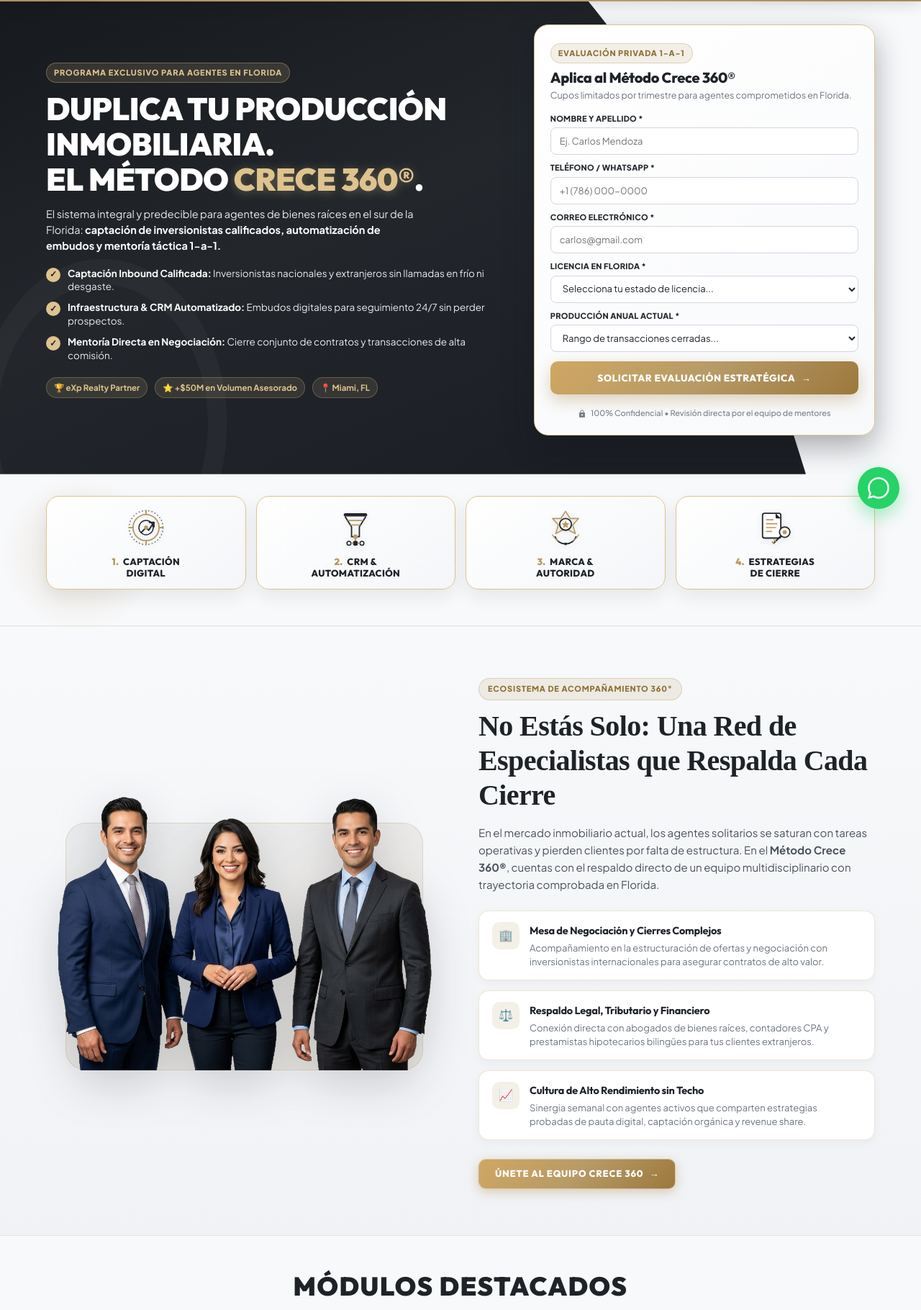
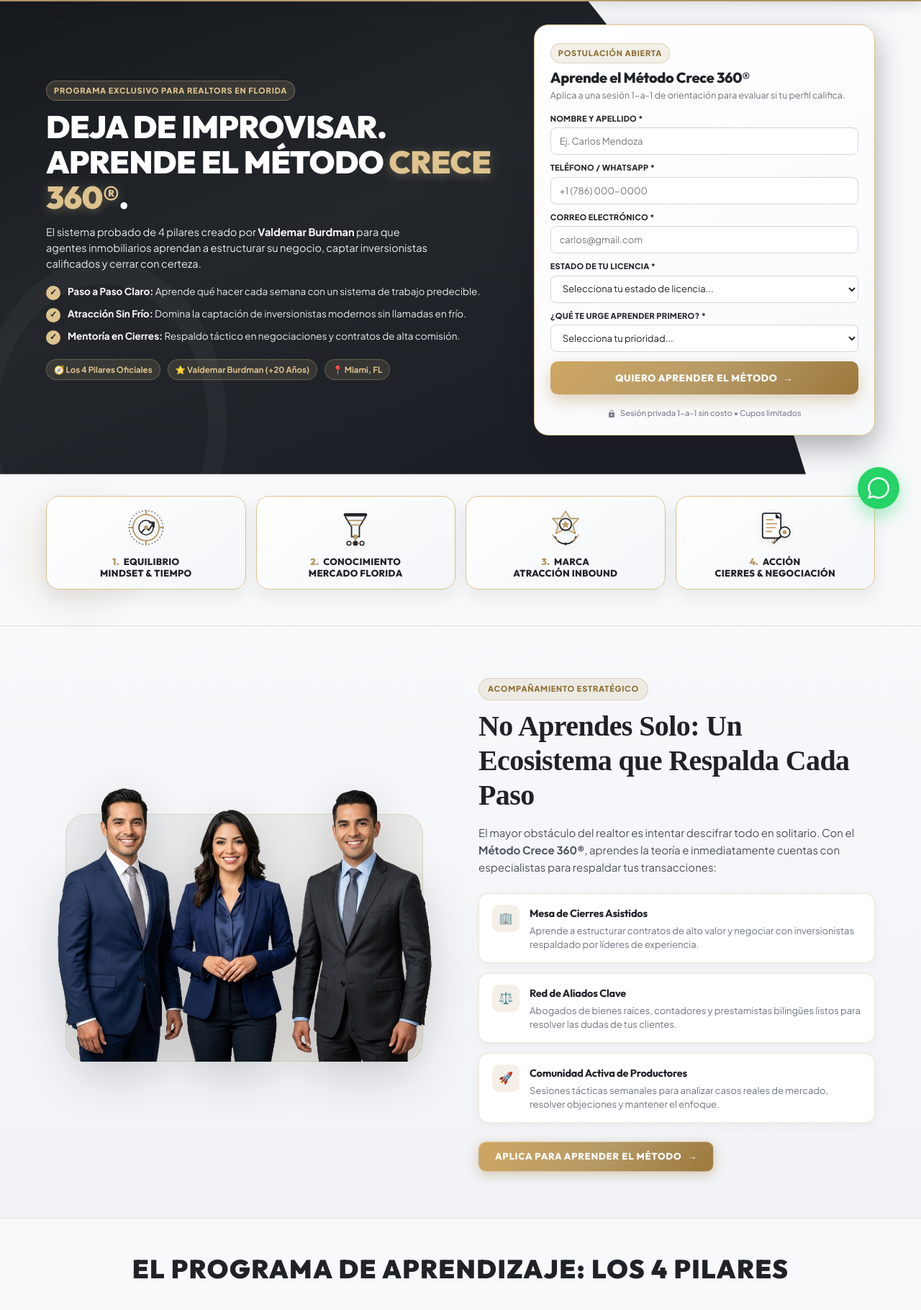
Before and after one commit to santiagoalmarza1997-maker/metodocrece360, a plain HTML site: page index.html in a window 1280 px wide. Shown: the part 63-1883 px from the top of the page at 72% size. Drawn offline with Linux system fonts and the light colour scheme.

Commit message:
Reposition narrative to learning the method: concise psychological funnel for Florida realtors based on the 4 pillars (Equilibrio, Conocimiento, Marca, Accion)

```diff
--- a/index.html
+++ b/index.html
@@ -4,7 +4,7 @@
   <meta charset="UTF-8">
   <meta name="viewport" content="width=device-width, initial-scale=1.0">
   <title>Método Crece 360® | Valdemar Burdman — Mentoría & Crecimiento para Agentes Inmobiliarios en Miami</title>
-  <meta name="description" content="El Método Crece 360® de Valdemar Burdman: Transforma tu carrera inmobiliaria en Miami. Equilibrio, Conocimiento, Marca y Acción para duplicar ventas y generar ingresos residuales.">
+  <meta name="description" content="Aprende el Método Crece 360® con Valdemar Burdman: El sistema probado de 4 pilares para realtors en Florida. Equilibrio, Conocimiento, Marca y Acción.">
 
   <!-- Favicon con Logo Oficial -->
   <link rel="icon" type="image/svg+xml" href="assets_crece360/logo.svg">
@@ -12,7 +12,7 @@
   <!-- Open Graph -->
   <meta property="og:type" content="website">
   <meta property="og:title" content="Método Crece 360®">
-  <meta property="og:description" content="Tu negocio inmobiliario SÍ puede ser predecible y rentable. Duplica tu producción y vive con equilibrio.">
+  <meta property="og:description" content="El sistema paso a paso para realtors en Florida: aprende a estructurar tu negocio con Equilibrio, Conocimiento, Marca y Acción.">
   <meta property="og:image" content="assets_crece360/logo.svg">
   <meta property="og:url" content="https://metodocrece360.com">
 
@@ -710,7 +710,7 @@
       margin-right: 3px;
     }
 
-    /* SECCIÓN "MÓDULOS DESTACADOS" (ESTILO REPRODUCTOR DE VIDEO / MOCKUP) */
+    /* SECCIÓN "EL PROGRAMA DE APRENDIZAJE: LOS 4 PILARES" (ESTILO REPRODUCTOR DE VIDEO / MOCKUP) */
     .section-modules-featured {
       padding: 40px 0 90px;
       background: transparent;
@@ -1921,46 +1921,48 @@
 
     <div class="container">
       <div class="hero-mockup-grid">
-        <!-- Columna Izquierda: Propuesta de Valor, Beneficios y Prueba Social -->
+        <!-- Columna Izquierda: Mensaje Psicológico para el Realtor (Embudos & Aprendizaje) -->
         <div>
-          <div class="hero-form-badge" style="margin-bottom: 12px; background: rgba(222, 195, 142, 0.15); color: #DEC38E; border-color: rgba(222, 195, 142, 0.35);">PROGRAMA EXCLUSIVO PARA AGENTES EN FLORIDA</div>
+          <div class="hero-form-badge" style="margin-bottom: 12px; background: rgba(222, 195, 142, 0.15); color: #DEC38E; border-color: rgba(222, 195, 142, 0.35);">
+            PROGRAMA EXCLUSIVO PARA REALTORS EN FLORIDA
+          </div>
+
           <h1 class="hero-mockup-headline">
-            DUPLICA TU PRODUCCIÓN INMOBILIARIA.<br>
-            EL MÉTODO <span class="hero-mockup-gold-word">CRECE 360®</span>.
+            DEJA DE IMPROVISAR.<br>
+            APRENDE EL MÉTODO <span class="hero-mockup-gold-word">CRECE 360®</span>.
           </h1>
 
           <p class="hero-mockup-description">
-            El sistema integral y predecible para agentes de bienes raíces en el sur de la Florida:
-            <strong>captación de inversionistas calificados, automatización de embudos y mentoría táctica 1-a-1.</strong>
+            El sistema probado de 4 pilares creado por <strong>Valdemar Burdman</strong> para que agentes inmobiliarios aprendan a estructurar su negocio, captar inversionistas calificados y cerrar con certeza.
           </p>
 
           <ul class="hero-feature-checklist">
             <li>
               <span class="hero-check-icon">✓</span>
-              <div><strong>Captación Inbound Calificada:</strong> Inversionistas nacionales y extranjeros sin llamadas en frío ni desgaste.</div>
+              <div><strong>Paso a Paso Claro:</strong> Aprende qué hacer cada semana con un sistema de trabajo predecible.</div>
             </li>
             <li>
               <span class="hero-check-icon">✓</span>
-              <div><strong>Infraestructura & CRM Automatizado:</strong> Embudos digitales para seguimiento 24/7 sin perder prospectos.</div>
+              <div><strong>Atracción Sin Frío:</strong> Domina la captación de inversionistas modernos sin llamadas en frío.</div>
             </li>
             <li>
               <span class="hero-check-icon">✓</span>
-              <div><strong>Mentoría Directa en Negociación:</strong> Cierre conjunto de contratos y transacciones de alta comisión.</div>
+              <div><strong>Mentoría en Cierres:</strong> Respaldo táctico en negociaciones y contratos de alta comisión.</div>
             </li>
           </ul>
 
           <div class="hero-proof-bar">
-            <span class="hero-proof-tag">🏆 eXp Realty Partner</span>
-            <span class="hero-proof-tag">⭐ +$50M en Volumen Asesorado</span>
+            <span class="hero-proof-tag">🧭 Los 4 Pilares Oficiales</span>
+            <span class="hero-proof-tag">⭐ Valdemar Burdman (+20 Años)</span>
             <span class="hero-proof-tag">📍 Miami, FL</span>
           </div>
         </div>
 
         <!-- Columna Derecha: Formulario de Postulación de Alta Conversión Inmediato -->
         <div class="hero-form-card" id="aplicar-hero">
-          <div class="hero-form-badge">EVALUACIÓN PRIVADA 1-A-1</div>
-          <h3 class="hero-form-title">Aplica al Método Crece 360®</h3>
-          <p class="hero-form-subtitle">Cupos limitados por trimestre para agentes comprometidos en Florida.</p>
+          <div class="hero-form-badge">POSTULACIÓN ABIERTA</div>
+          <h3 class="hero-form-title">Aprende el Método Crece 360®</h3>
+          <p class="hero-form-subtitle">Aplica a una sesión 1-a-1 de orientación para evaluar si tu perfil califica.</p>
 
           <form id="heroLeadForm" onsubmit="handleLeadSubmit(event)">
             <div class="hero-form-fields">
@@ -1980,34 +1982,33 @@
               </div>
 
               <div class="hero-input-group">
-                <label class="hero-input-label" for="hero_exp">Licencia en Florida *</label>
+                <label class="hero-input-label" for="hero_exp">Estado de tu Licencia *</label>
                 <select id="hero_exp" name="experience" class="hero-form-select" required>
                   <option value="">Selecciona tu estado de licencia...</option>
                   <option value="activa">Licencia Activa en Florida</option>
-                  <option value="en_tramite">Licencia en Trámite</option>
+                  <option value="en_tramite">En Trámite / Examen Pendiente</option>
                   <option value="otro_estado">Licencia en Otro Estado / País</option>
                 </select>
               </div>
 
               <div class="hero-input-group">
-                <label class="hero-input-label" for="hero_production">Producción Anual Actual *</label>
-                <select id="hero_production" name="annual_production" class="hero-form-select" required>
-                  <option value="">Rango de transacciones cerradas...</option>
-                  <option value="0_a_2">0 a 2 cierres / año (Iniciando)</option>
-                  <option value="3_a_7">3 a 7 cierres / año (En crecimiento)</option>
-                  <option value="8_a_15">8 a 15 cierres / año (Consolidado)</option>
-                  <option value="mas_16">+16 cierres / año (Top Producer)</option>
+                <label class="hero-input-label" for="hero_priority">¿Qué te urge aprender primero? *</label>
+                <select id="hero_priority" name="learning_priority" class="hero-form-select" required>
+                  <option value="">Selecciona tu prioridad...</option>
+                  <option value="captacion">Aprender a captar inversionistas calificados</option>
+                  <option value="estructura">Aprender a estructurar mi negocio y tiempo</option>
+                  <option value="negociacion">Aprender a negociar y cerrar contratos complejos</option>
                 </select>
               </div>
 
               <button type="submit" class="btn-hero-submit">
-                <span>SOLICITAR EVALUACIÓN ESTRATÉGICA</span>
+                <span>QUIERO APRENDER EL MÉTODO</span>
                 <span>→</span>
               </button>
 
               <div class="hero-form-security">
                 <svg width="12" height="12" viewBox="0 0 24 24" fill="currentColor"><path d="M18 8h-1V6c0-2.76-2.24-5-5-5S7 3.24 7 6v2H6c-1.1 0-2 .9-2 2v10c0 1.1.9 2 2 2h12c1.1 0 2-.9 2-2V10c0-1.1-.9-2-2-2zm-6 9c-1.1 0-2-.9-2-2s.9-2 2-2 2 .9 2 2-.9 2-2 2zm3.1-9H8.9V6c0-1.71 1.39-3.1 3.1-3.1 1.71 0 3.1 1.39 3.1 3.1v2z"/></svg>
-                <span>100% Confidencial • Revisión directa por el equipo de mentores</span>
+                <span>Sesión privada 1-a-1 sin costo • Cupos limitados</span>
               </div>
             </div>
           </form>
@@ -2035,7 +2036,7 @@
             <circle cx="32" cy="32" r="3.2" fill="#B79A66"/>
           </svg>
         </div>
-        <h4 class="floating-card-title"><span class="card-step-num">1.</span> CAPTACIÓN<br>DIGITAL</h4>
+        <h4 class="floating-card-title"><span class="card-step-num">1.</span> EQUILIBRIO<br>MINDSET & TIEMPO</h4>
       </a>
 
       <!-- Tarjeta 2: CRM & Automatización -->
@@ -2055,7 +2056,7 @@
             <line x1="35" y1="56" x2="39" y2="56" stroke="#B79A66" stroke-width="1.8"/>
           </svg>
         </div>
-        <h4 class="floating-card-title"><span class="card-step-num">2.</span> CRM &<br>AUTOMATIZACIÓN</h4>
+        <h4 class="floating-card-title"><span class="card-step-num">2.</span> CONOCIMIENTO<br>MERCADO FLORIDA</h4>
       </a>
 
       <!-- Tarjeta 3: Marca & Autoridad -->
@@ -2073,7 +2074,7 @@
             <circle cx="32" cy="57" r="2" fill="#23272C"/>
           </svg>
         </div>
-        <h4 class="floating-card-title"><span class="card-step-num">3.</span> MARCA &<br>AUTORIDAD</h4>
+        <h4 class="floating-card-title"><span class="card-step-num">3.</span> MARCA<br>ATRACCIÓN INBOUND</h4>
       </a>
 
       <!-- Tarjeta 4: Estrategias de Cierre -->
@@ -2095,13 +2096,13 @@
             </g>
           </svg>
         </div>
-        <h4 class="floating-card-title"><span class="card-step-num">4.</span> ESTRATEGIAS<br>DE CIERRE</h4>
+        <h4 class="floating-card-title"><span class="card-step-num">4.</span> ACCIÓN<br>CIERRES & NEGOCIACIÓN</h4>
       </a>
     </div>
   </div>
 
 
-  <!-- 4. SECCIÓN: RED DE MENTORES Y ECOSISTEMA DE RESPALDO -->
+  <!-- 4. SECCIÓN: RED DE RESPALDO Y ACOMPAÑAMIENTO -->
   <section class="section-team-ecosystem" id="mentores">
     <div class="container">
       <div class="team-ecosystem-grid">
@@ -2110,55 +2111,55 @@
           <img src="assets_crece360/hero_team_cutout_transparent.png" alt="Equipo de Especialistas Método Crece 360" class="team-ecosystem-img">
         </div>
 
-        <!-- Contenido y Beneficios de Trabajar con el Ecosistema -->
+        <!-- Contenido y Beneficios: Menos texto, psicológicamente directo -->
         <div class="team-ecosystem-content">
-          <span class="team-ecosystem-badge">Ecosistema de Acompañamiento 360°</span>
-          <h2 class="team-ecosystem-title">No Estás Solo: Una Red de Especialistas que Respalda Cada Cierre</h2>
+          <span class="team-ecosystem-badge">Acompañamiento Estratégico</span>
+          <h2 class="team-ecosystem-title">No Aprendes Solo: Un Ecosistema que Respalda Cada Paso</h2>
           <p class="team-ecosystem-desc">
-            En el mercado inmobiliario actual, los agentes solitarios se saturan con tareas operativas y pierden clientes por falta de estructura. En el <strong>Método Crece 360®</strong>, cuentas con el respaldo directo de un equipo multidisciplinario con trayectoria comprobada en Florida.
+            El mayor obstáculo del realtor es intentar descifrar todo en solitario. Con el <strong>Método Crece 360®</strong>, aprendes la teoría e inmediatamente cuentas con especialistas para respaldar tus transacciones:
           </p>
 
           <div class="team-benefits-list">
             <div class="team-benefit-card">
               <div class="team-benefit-icon">🏢</div>
               <div class="team-benefit-text">
-                <h5>Mesa de Negociación y Cierres Complejos</h5>
-                <p>Acompañamiento en la estructuración de ofertas y negociación con inversionistas internacionales para asegurar contratos de alto valor.</p>
+                <h5>Mesa de Cierres Asistidos</h5>
+                <p>Aprende a estructurar contratos de alto valor y negociar con inversionistas respaldado por líderes de experiencia.</p>
               </div>
             </div>
 
             <div class="team-benefit-card">
               <div class="team-benefit-icon">⚖️</div>
               <div class="team-benefit-text">
-                <h5>Respaldo Legal, Tributario y Financiero</h5>
-                <p>Conexión directa con abogados de bienes raíces, contadores CPA y prestamistas hipotecarios bilingües para tus clientes extranjeros.</p>
+                <h5>Red de Aliados Clave</h5>
+                <p>Abogados de bienes raíces, contadores y prestamistas bilingües listos para resolver las dudas de tus clientes.</p>
               </div>
             </div>
 
             <div class="team-benefit-card">
-              <div class="team-benefit-icon">📈</div>
+              <div class="team-benefit-icon">🚀</div>
               <div class="team-benefit-text">
-                <h5>Cultura de Alto Rendimiento sin Techo</h5>
-                <p>Sinergia semanal con agentes activos que comparten estrategias probadas de pauta digital, captación orgánica y revenue share.</p>
+                <h5>Comunidad Activa de Productores</h5>
+                <p>Sesiones tácticas semanales para analizar casos reales de mercado, resolver objeciones y mantener el enfoque.</p>
               </div>
             </div>
           </div>
 
           <div>
             <a href="#aplicar-hero" class="btn-mockup-coral" style="display: inline-flex; align-items: center; gap: 8px;">
-              <span>ÚNETE AL EQUIPO CRECE 360</span>
+              <span>APLICA PARA APRENDER EL MÉTODO</span>
               <span>→</span>
             </a>
-</div>
+          </div>
         </div>
       </div>
     </div>
   </section>
 
-   <!-- 5. SECCIÓN "MÓDULOS DESTACADOS" (DEL MOCKUP) -->
+   <!-- 5. SECCIÓN "EL PROGRAMA DE APRENDIZAJE: LOS 4 PILARES" (DEL MOCKUP) -->
    <section class="section-modules-featured" id="modulos">
     <div class="container">
-      <h2 class="modules-section-title">MÓDULOS DESTACADOS</h2>
+      <h2 class="modules-section-title">EL PROGRAMA DE APRENDIZAJE: LOS 4 PILARES</h2>
 
       <div class="modules-cards-grid">
         <!-- Módulo 1 -->
@@ -2171,7 +2172,7 @@
           </div>
           <div class="module-card-body">
             <span class="module-badge-tag">Módulo 01</span>
-            <h4 class="module-title-h4">Captación Digital (Inbound Leads)</h4>
+            <h4 class="module-title-h4">Módulo 01: Equilibrio & Mentalidad 360°</h4>
             <div class="module-progress-bar">
               <div class="module-progress-fill" style="width: 100%;"></div>
             </div>
@@ -2188,7 +2189,7 @@
           </div>
           <div class="module-card-body">
             <span class="module-badge-tag">Módulo 02</span>
-            <h4 class="module-title-h4">CRM & Automatización de Embudos</h4>
+            <h4 class="module-title-h4">Módulo 02: Conocimiento Técnico & Mercado</h4>
             <div class="module-progress-bar">
               <div class="module-progress-fill" style="width: 85%;"></div>
             </div>
@@ -2205,7 +2206,7 @@
           </div>
           <div class="module-card-body">
             <span class="module-badge-tag">Módulo 03</span>
-            <h4 class="module-title-h4">Marca Personal & Autoridad Inbound</h4>
+            <h4 class="module-title-h4">Módulo 03: Marca Personal & Atracción Digital</h4>
             <div class="module-progress-bar">
               <div class="module-progress-fill" style="width: 90%;"></div>
             </div>
@@ -2222,7 +2223,7 @@
           </div>
           <div class="module-card-body">
             <span class="module-badge-tag">Módulo 04</span>
-            <h4 class="module-title-h4">Estrategias de Cierre & Negociación</h4>
+            <h4 class="module-title-h4">Módulo 04: Acción, Negociación & Cierres</h4>
             <div class="module-progress-bar">
               <div class="module-progress-fill" style="width: 75%;"></div>
             </div>
@@ -2293,11 +2294,11 @@
             Es muy probable que hayas visto mis transacciones en el sur de la Florida o alguno de mis análisis sobre inversiones inmobiliarias. Durante más de dos décadas, he guiado a familias e inversionistas internacionales a proteger su patrimonio y multiplicar sus activos mediante bienes raíces estratégicos.
           </p>
           <p>
-            Como creador del <strong>Método Crece 360®</strong>, mi propósito va mucho más allá de vender propiedades: diseñé este sistema integral para que agentes inmobiliarios talentosos dejen de sentirse solos, improvisando semana tras semana, y tengan un método predecible que les permita duplicar su producción y tener tiempo de calidad para lo que de verdad importa.
+            Como creador del <strong>Método Crece 360®</strong>, mi propósito es enseñarte a construir un negocio predecible con bases sólidas: <strong>Equilibrio, Conocimiento, Marca y Acción</strong>. Diseñé esta metodología para que dejes de improvisar semana tras semana y aprendas las estrategias que realmente funcionan en Florida, sin perder años en ensayo y error.
           </p>
 
           <div class="mentor-quote-highlight">
-            “Tu negocio no cambia por hacer más, sino por ser mejor. Cuando te enfocas cada día en tus habilidades, <strong>TODO CAMBIA</strong>.”
+            “Tu negocio inmobiliario no cambia por hacer llamadas a ciegas, sino por dominar un método probado. Cuando aprendes el sistema correcto, <strong>TODO CAMBIA</strong>.”
           </div>
 
           <p>
@@ -2517,8 +2518,8 @@
       <div class="form-container-card">
         <div class="form-header-area">
           <span class="section-kicker">Postulación Exclusiva</span>
-          <h3>Aplica para Unirte al Método Crece 360®</h3>
-          <p>Completa tus datos y analizaremos tu perfil para coordinar tu sesión de evaluación 1-a-1 con Valdemar Burdman.</p>
+          <h3>Aplica para Aprender el Método Crece 360®</h3>
+          <p>Completa tus datos para coordinar una sesión privada de orientación 1-a-1 y evaluar tu ingreso al programa de formación.</p>
         </div>
 
         <form id="leadApplicationForm" onsubmit="handleLeadSubmit(event)" action="https://example.com/api/leads" method="POST">
```
Also changed, not shown: metodocrece360.html (+57 -56 lines).
